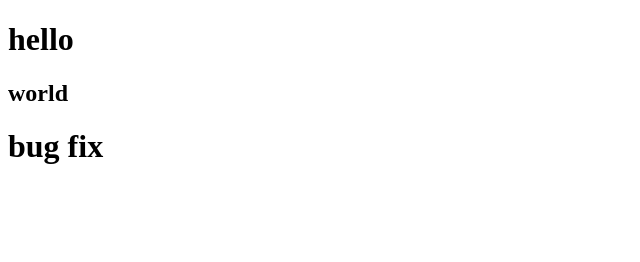
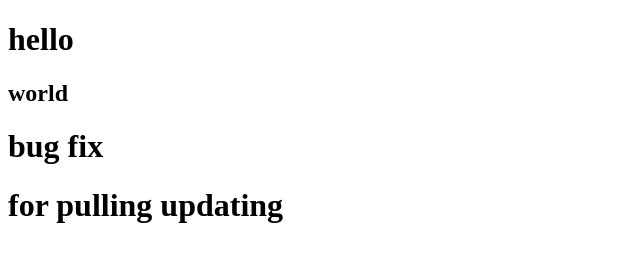
Before and after one commit to chandrashekar-chandu/git_lab, a plain HTML site: page index.html in a window 1280 px wide. Shown: the whole page, without its empty margins (0-640 px from the left). Drawn offline with Linux system fonts and the light colour scheme.

Commit message:
for pulling updating

```diff
--- a/index.html
+++ b/index.html
@@ -9,5 +9,6 @@
     <h1>hello</h1>
     <h2>world</h2>
     <h1>bug fix</h1>
+    <h1>for pulling updating</h1>
 </body>
 </html>
```
